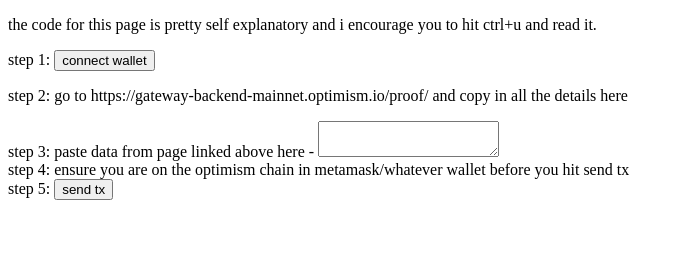
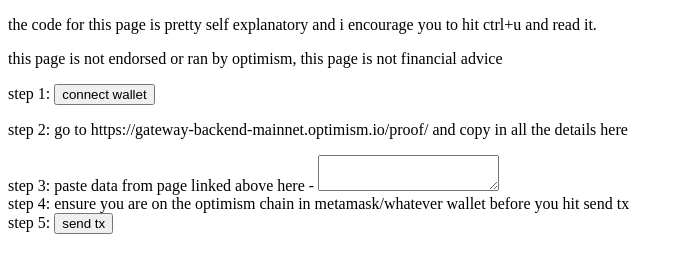
Before and after one commit to yoyyyyo/claim-op, a plain HTML site: page index.html in a window 1280 px wide. Shown: the whole page, without its empty margins (0-684 px from the left). Drawn offline with Linux system fonts and the light colour scheme.

Commit message:
Update index.html

```diff
--- a/index.html
+++ b/index.html
@@ -3,6 +3,7 @@
   <head></head>
   <body>
     <p>the code for this page is pretty self explanatory and i encourage you to hit ctrl+u and read it.</p>
+    <p>this page is not endorsed or ran by optimism, this page is not financial advice</p>
     step 1: <button class="connect">connect wallet</button>
     <p>
       step 2: go to https://gateway-backend-mainnet.optimism.io/proof/<your address here> and copy in all the details here
```
